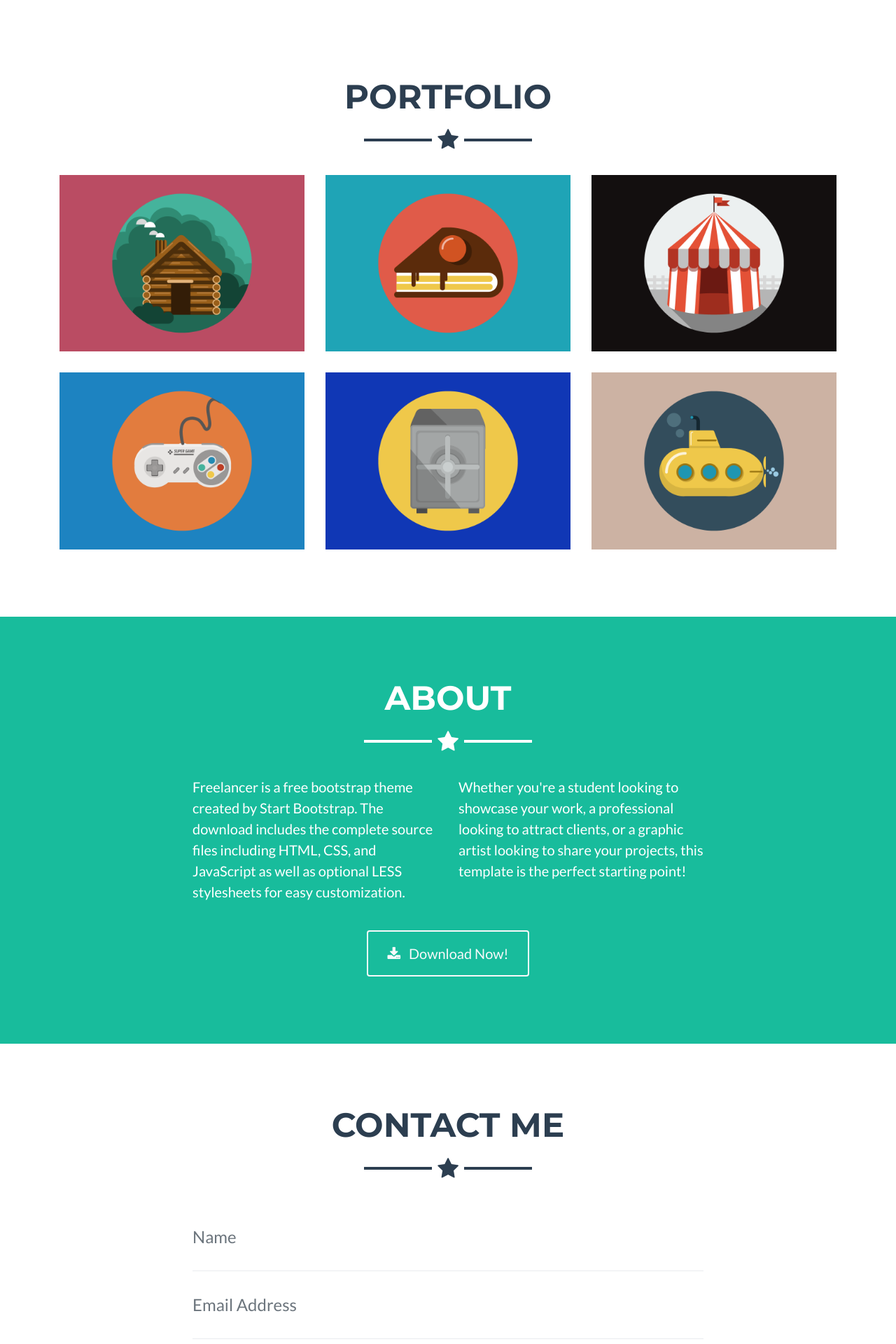
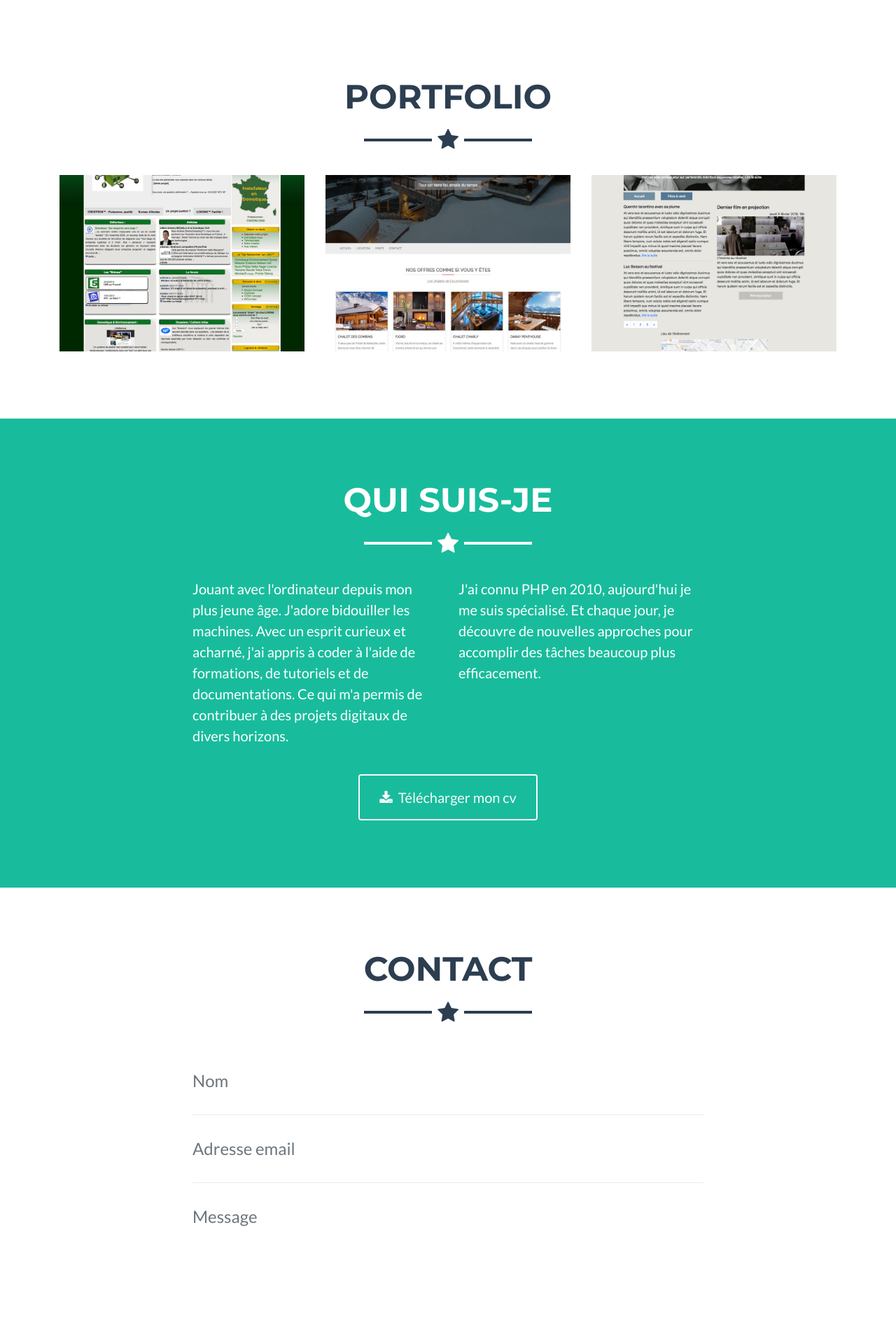
Before and after one commit to barthelemy-ehui/blog_oc, a PHP site: template app/views/front/index.twig in a window 1280 px wide. Shown: the part 980-2900 px from the top of the page at 70% size. Run offline with PHP 8.4, Linux system fonts and the light colour scheme; the template is opened without the code that fills it, so the values that code supplies are empty; some libraries are stand-ins or nearby versions.

Commit message:
update front content

```diff
--- a/app/views/admin/layout.twig
+++ b/app/views/admin/layout.twig
@@ -23,7 +23,7 @@
 {% block navigation %}
 <div class="content-wrapper">
     <nav class="navbar navbar-expand-lg navbar-dark bg-dark fixed-top" id="mainNav">
-        <a class="navbar-brand" href="index.html">Blog</a>
+        <a class="navbar-brand" href="index.html">Blog</a><span class="text-white">Vous êtes connecté en tant que: {{ user.firstname }}</span>
         <button class="navbar-toggler navbar-toggler-right" type="button" data-toggle="collapse" data-target="#navbarResponsive" aria-controls="navbarResponsive" aria-expanded="false" aria-label="Toggle navigation">
             <span class="navbar-toggler-icon"></span>
         </button>
--- a/app/views/front/index.twig
+++ b/app/views/front/index.twig
@@ -1,13 +1,12 @@
 {% extends 'front/layout.twig'%}
-{% block title %}Connexion{% endblock %}
 {% block head %}
+    <title>Développeur PHP/Symfony</title>
+    <meta description="Développeur PHP depuis 2010"/>
     {{ parent() }}
 {% endblock %}
 
 {% block content %}
-
     {% include 'front/navigation.twig' %}
-
     <!-- Header -->
     <header class="masthead bg-primary text-white text-center">
         <div class="container">
@@ -24,11 +23,20 @@
             <h2 class="text-center text-uppercase text-secondary mb-0">Blog</h2>
             <hr class="star-dark mb-5"/>
             <div class="row">
-                    <!-- Afficher seulement les 3 derniers articles -->
+                {% for post in posts %}
+                    <div class="col-md-4">
+                        <div class="media">
+                            <div class="media-body">
+                                <h4 class="media-heading">{{ post.title }}</h4>
+                                {{ post.description }}
+                                <a href="/post/{{ post.slug }}">...Lire la suite</a>
+                            </div>
+                        </div>
+                    </div>
+                {% endfor %}
             </div>
         </div>
     </section>
-
 
     <!-- Portfolio Grid Section -->
     <section class="portfolio" id="portfolio">
@@ -36,6 +44,7 @@
             <h2 class="text-center text-uppercase text-secondary mb-0">Portfolio</h2>
             <hr class="star-dark mb-5">
             <div class="row">
+
                 <div class="col-md-6 col-lg-4">
                     <a class="portfolio-item d-block mx-auto" href="#portfolio-modal-1">
                         <div class="portfolio-item-caption d-flex position-absolute h-100 w-100">
@@ -43,9 +52,10 @@
                                 <i class="fa fa-search-plus fa-3x"></i>
                             </div>
                         </div>
-                        <img class="img-fluid" src="/assets/front/img/portfolio/cabin.png" alt="">
+                        <img class="img-fluid" src="/assets/front/img/portfolio/small/lamaisondomotique900650.png" alt="La maison domotique">
                     </a>
                 </div>
+
                 <div class="col-md-6 col-lg-4">
                     <a class="portfolio-item d-block mx-auto" href="#portfolio-modal-2">
                         <div class="portfolio-item-caption d-flex position-absolute h-100 w-100">
@@ -53,9 +63,10 @@
                                 <i class="fa fa-search-plus fa-3x"></i>
                             </div>
                         </div>
-                        <img class="img-fluid" src="/assets/front/img/portfolio/cake.png" alt="">
+                        <img class="img-fluid" src="/assets/front/img/portfolio/small/agenceimmobilièrealliantdouceuretconfort900650.jpeg" alt="agence immobilière fictive">
                     </a>
                 </div>
+
                 <div class="col-md-6 col-lg-4">
                     <a class="portfolio-item d-block mx-auto" href="#portfolio-modal-3">
                         <div class="portfolio-item-caption d-flex position-absolute h-100 w-100">
@@ -63,39 +74,10 @@
                                 <i class="fa fa-search-plus fa-3x"></i>
                             </div>
                         </div>
-                        <img class="img-fluid" src="/assets/front/img/portfolio/circus.png" alt="">
+                        <img class="img-fluid" src="/assets/front/img/portfolio/small/festivaldesFilmsdePleinAir900650.png" alt="Festival films pleins air">
                     </a>
                 </div>
-                <div class="col-md-6 col-lg-4">
-                    <a class="portfolio-item d-block mx-auto" href="#portfolio-modal-4">
-                        <div class="portfolio-item-caption d-flex position-absolute h-100 w-100">
-                            <div class="portfolio-item-caption-content my-auto w-100 text-center text-white">
-                                <i class="fa fa-search-plus fa-3x"></i>
-                            </div>
-                        </div>
-                        <img class="img-fluid" src="/assets/front/img/portfolio/game.png" alt="">
-                    </a>
-                </div>
-                <div class="col-md-6 col-lg-4">
-                    <a class="portfolio-item d-block mx-auto" href="#portfolio-modal-5">
-                        <div class="portfolio-item-caption d-flex position-absolute h-100 w-100">
-                            <div class="portfolio-item-caption-content my-auto w-100 text-center text-white">
-                                <i class="fa fa-search-plus fa-3x"></i>
-                            </div>
-                        </div>
-                        <img class="img-fluid" src="/assets/front/img/portfolio/safe.png" alt="">
-                    </a>
-                </div>
-                <div class="col-md-6 col-lg-4">
-                    <a class="portfolio-item d-block mx-auto" href="#portfolio-modal-6">
-                        <div class="portfolio-item-caption d-flex position-absolute h-100 w-100">
-                            <div class="portfolio-item-caption-content my-auto w-100 text-center text-white">
-                                <i class="fa fa-search-plus fa-3x"></i>
-                            </div>
-                        </div>
-                        <img class="img-fluid" src="/assets/front/img/portfolio/submarine.png" alt="">
-                    </a>
-                </div>
+
             </div>
         </div>
     </section>
@@ -103,20 +85,19 @@
     <!-- About Section -->
     <section class="bg-primary text-white mb-0" id="about">
         <div class="container">
-            <h2 class="text-center text-uppercase text-white">About</h2>
+            <h2 class="text-center text-uppercase text-white">qui suis-je</h2>
             <hr class="star-light mb-5">
             <div class="row">
                 <div class="col-lg-4 ml-auto">
-                    <p class="lead">Freelancer is a free bootstrap theme created by Start Bootstrap. The download includes the complete source files including HTML, CSS, and JavaScript as well as optional LESS stylesheets for easy customization.</p>
+                    <p class="lead">Jouant avec l'ordinateur depuis mon plus jeune âge. J'adore bidouiller les machines. Avec un esprit curieux et acharné, j'ai appris à coder à l'aide de formations, de tutoriels et de documentations. Ce qui m'a permis de contribuer à des projets digitaux de divers horizons.</p>
                 </div>
                 <div class="col-lg-4 mr-auto">
-                    <p class="lead">Whether you're a student looking to showcase your work, a professional looking to attract clients, or a graphic artist looking to share your projects, this template is the perfect starting point!</p>
+                    <p class="lead">J'ai connu PHP en 2010, aujourd'hui je me suis spécialisé. Et chaque jour, je découvre de nouvelles approches pour accomplir des tâches beaucoup plus efficacement.</p>
                 </div>
             </div>
             <div class="text-center mt-4">
-                <a class="btn btn-xl btn-outline-light" href="#">
-                    <i class="fa fa-download mr-2"></i>
-                    Download Now!
+                <a class="btn btn-xl btn-outline-light" href="/storage/barthelemyehui.pdf" download>
+                    <i class="fa fa-download mr-2"></i>Télécharger mon cv
                 </a>
             </div>
         </div>
@@ -125,45 +106,38 @@
     <!-- Contact Section -->
     <section id="contact">
         <div class="container">
-            <h2 class="text-center text-uppercase text-secondary mb-0">Contact Me</h2>
+            <h2 class="text-center text-uppercase text-secondary mb-0">Contact</h2>
             <hr class="star-dark mb-5">
             <div class="row">
                 <div class="col-lg-8 mx-auto">
                     <!-- To configure the contact form email address, go to mail/contact_me.php and update the email address in the PHP file on line 19. -->
                     <!-- The form should work on most web servers, but if the form is not working you may need to configure your web server differently. -->
-                    <form name="sentMessage" id="contactForm" novalidate="novalidate">
+                    <form name="sentMessage" action="/send/email" id="contactForm" novalidate="novalidate">
                         <div class="control-group">
                             <div class="form-group floating-label-form-group controls mb-0 pb-2">
-                                <label>Name</label>
-                                <input class="form-control" id="name" type="text" placeholder="Name" required="required" data-validation-required-message="Please enter your name.">
+                                <label>Nom</label>
+                                <input class="form-control" id="name" type="text" placeholder="Nom" required="required" data-validation-required-message="Nom requis">
                                 <p class="help-block text-danger"></p>
                             </div>
                         </div>
                         <div class="control-group">
                             <div class="form-group floating-label-form-group controls mb-0 pb-2">
-                                <label>Email Address</label>
-                                <input class="form-control" id="email" type="email" placeholder="Email Address" required="required" data-validation-required-message="Please enter your email address.">
-                                <p class="help-block text-danger"></p>
-                            </div>
-                        </div>
-                        <div class="control-group">
-                            <div class="form-group floating-label-form-group controls mb-0 pb-2">
-                                <label>Phone Number</label>
-                                <input class="form-control" id="phone" type="tel" placeholder="Phone Number" required="required" data-validation-required-message="Please enter your phone number.">
+                                <label>Adresse Email</label>
+                                <input class="form-control" id="email" type="email" placeholder="Adresse email" required="required" data-validation-required-message="Adresse email requis">
                                 <p class="help-block text-danger"></p>
                             </div>
                         </div>
                         <div class="control-group">
                             <div class="form-group floating-label-form-group controls mb-0 pb-2">
                                 <label>Message</label>
-                                <textarea class="form-control" id="message" rows="5" placeholder="Message" required="required" data-validation-required-message="Please enter a message."></textarea>
+                                <textarea class="form-control" id="message" rows="5" placeholder="Message" required="required" data-validation-required-message="Message requis"></textarea>
                                 <p class="help-block text-danger"></p>
                             </div>
                         </div>
                         <br>
                         <div id="success"></div>
                         <div class="form-group">
-                            <button type="submit" class="btn btn-primary btn-xl" id="sendMessageButton">Send</button>
+                            <button type="submit" class="btn btn-primary btn-xl" id="sendMessageButton">Envoyer</button>
                         </div>
                     </form>
                 </div>
@@ -183,13 +157,14 @@
             <div class="container text-center">
                 <div class="row">
                     <div class="col-lg-8 mx-auto">
-                        <h2 class="text-secondary text-uppercase mb-0">Project Name</h2>
+                        <h2 class="text-secondary text-uppercase mb-0">Remake de la Maison Domotique - 2010</h2>
                         <hr class="star-dark mb-5">
-                        <img class="img-fluid mb-5" src="/assets/front/img/portfolio/cabin.png" alt="">
-                        <p class="mb-5">Lorem ipsum dolor sit amet, consectetur adipisicing elit. Mollitia neque assumenda ipsam nihil, molestias magnam, recusandae quos quis inventore quisquam velit asperiores, vitae? Reprehenderit soluta, eos quod consequuntur itaque. Nam.</p>
+                        <img class="img-fluid mb-5" src="/assets/front/img/portfolio/big/LaMaisondelaDomotique.png" alt="la maison domotique">
+                        <p class="mb-5">Réalisé durant mon stage en 2010
+                            <a href="http://www.maison-domotique.com/" target="_blank">Maison domotique.fr</a></p>
                         <a class="btn btn-primary btn-lg rounded-pill portfolio-modal-dismiss" href="#">
                             <i class="fa fa-close"></i>
-                            Close Project</a>
+                            Fermer la fenêtre</a>
                     </div>
                 </div>
             </div>
@@ -205,13 +180,14 @@
             <div class="container text-center">
                 <div class="row">
                     <div class="col-lg-8 mx-auto">
-                        <h2 class="text-secondary text-uppercase mb-0">Project Name</h2>
+                        <h2 class="text-secondary text-uppercase mb-0">Chalet & Caviar - 2018</h2>
                         <hr class="star-dark mb-5">
-                        <img class="img-fluid mb-5" src="/assets/front/img/portfolio/cake.png" alt="">
-                        <p class="mb-5">Lorem ipsum dolor sit amet, consectetur adipisicing elit. Mollitia neque assumenda ipsam nihil, molestias magnam, recusandae quos quis inventore quisquam velit asperiores, vitae? Reprehenderit soluta, eos quod consequuntur itaque. Nam.</p>
+                        <img class="img-fluid mb-5" src="/assets/front/img/portfolio/big/agenceimmobilièrealliantdouceuretconfort.jpg" alt="Agence immobilière">
+                        <p class="mb-5">Réalisé durant ma formation OpenClassRoom 2018 avec Wordpress
+                            <a href="http://www.barthelemyehui.fr/chaletetcaviar/" target="_blank">Chalet & Caviar</a></p>
                         <a class="btn btn-primary btn-lg rounded-pill portfolio-modal-dismiss" href="#">
                             <i class="fa fa-close"></i>
-                            Close Project</a>
+                            Fermer la fenêtre</a>
                     </div>
                 </div>
             </div>
@@ -227,79 +203,14 @@
             <div class="container text-center">
                 <div class="row">
                     <div class="col-lg-8 mx-auto">
-                        <h2 class="text-secondary text-uppercase mb-0">Project Name</h2>
+                        <h2 class="text-secondary text-uppercase mb-0">Festival des Films de Plein Air - 2018</h2>
                         <hr class="star-dark mb-5">
-                        <img class="img-fluid mb-5" src="/assets/front/img/portfolio/circus.png" alt="">
-                        <p class="mb-5">Lorem ipsum dolor sit amet, consectetur adipisicing elit. Mollitia neque assumenda ipsam nihil, molestias magnam, recusandae quos quis inventore quisquam velit asperiores, vitae? Reprehenderit soluta, eos quod consequuntur itaque. Nam.</p>
+                        <img class="img-fluid mb-5" src="/assets/front/img/portfolio/big/FestivaldesFilmsdePleinAir.png" alt="">
+                        <p class="mb-5">Réalisé durant ma formation OpenClassRoom 2018 avec bootstrap
+                            <a href="http://www.barthelemyehui.fr/FestivaldesFilmsdePleinAir/" target="_blank">Festival des Films de Plein Air</a></p>
                         <a class="btn btn-primary btn-lg rounded-pill portfolio-modal-dismiss" href="#">
                             <i class="fa fa-close"></i>
-                            Close Project</a>
-                    </div>
-                </div>
-            </div>
-        </div>
-    </div>
-
-    <!-- Portfolio Modal 4 -->
-    <div class="portfolio-modal mfp-hide" id="portfolio-modal-4">
-        <div class="portfolio-modal-dialog bg-white">
-            <a class="close-button d-none d-md-block portfolio-modal-dismiss" href="#">
-                <i class="fa fa-3x fa-times"></i>
-            </a>
-            <div class="container text-center">
-                <div class="row">
-                    <div class="col-lg-8 mx-auto">
-                        <h2 class="text-secondary text-uppercase mb-0">Project Name</h2>
-                        <hr class="star-dark mb-5">
-                        <img class="img-fluid mb-5" src="/assets/front/img/portfolio/game.png" alt="">
-                        <p class="mb-5">Lorem ipsum dolor sit amet, consectetur adipisicing elit. Mollitia neque assumenda ipsam nihil, molestias magnam, recusandae quos quis inventore quisquam velit asperiores, vitae? Reprehenderit soluta, eos quod consequuntur itaque. Nam.</p>
-                        <a class="btn btn-primary btn-lg rounded-pill portfolio-modal-dismiss" href="#">
-                            <i class="fa fa-close"></i>
-                            Close Project</a>
-                    </div>
-                </div>
-            </div>
-        </div>
-    </div>
-
-    <!-- Portfolio Modal 5 -->
-    <div class="portfolio-modal mfp-hide" id="portfolio-modal-5">
-        <div class="portfolio-modal-dialog bg-white">
-            <a class="close-button d-none d-md-block portfolio-modal-dismiss" href="#">
-                <i class="fa fa-3x fa-times"></i>
-            </a>
-            <div class="container text-center">
-                <div class="row">
-                    <div class="col-lg-8 mx-auto">
-                        <h2 class="text-secondary text-uppercase mb-0">Project Name</h2>
-                        <hr class="star-dark mb-5">
-                        <img class="img-fluid mb-5" src="/assets/front/img/portfolio/safe.png" alt="">
-                        <p class="mb-5">Lorem ipsum dolor sit amet, consectetur adipisicing elit. Mollitia neque assumenda ipsam nihil, molestias magnam, recusandae quos quis inventore quisquam velit asperiores, vitae? Reprehenderit soluta, eos quod consequuntur itaque. Nam.</p>
-                        <a class="btn btn-primary btn-lg rounded-pill portfolio-modal-dismiss" href="#">
-                            <i class="fa fa-close"></i>
-                            Close Project</a>
-                    </div>
-                </div>
-            </div>
-        </div>
-    </div>
-
-    <!-- Portfolio Modal 6 -->
-    <div class="portfolio-modal mfp-hide" id="portfolio-modal-6">
-        <div class="portfolio-modal-dialog bg-white">
-            <a class="close-button d-none d-md-block portfolio-modal-dismiss" href="#">
-                <i class="fa fa-3x fa-times"></i>
-            </a>
-            <div class="container text-center">
-                <div class="row">
-                    <div class="col-lg-8 mx-auto">
-                        <h2 class="text-secondary text-uppercase mb-0">Project Name</h2>
-                        <hr class="star-dark mb-5">
-                        <img class="img-fluid mb-5" src="/assets/front/img/portfolio/submarine.png" alt="">
-                        <p class="mb-5">Lorem ipsum dolor sit amet, consectetur adipisicing elit. Mollitia neque assumenda ipsam nihil, molestias magnam, recusandae quos quis inventore quisquam velit asperiores, vitae? Reprehenderit soluta, eos quod consequuntur itaque. Nam.</p>
-                        <a class="btn btn-primary btn-lg rounded-pill portfolio-modal-dismiss" href="#">
-                            <i class="fa fa-close"></i>
-                            Close Project</a>
+                            Fermer la fenêtre</a>
                     </div>
                 </div>
             </div>
--- a/app/views/front/layout.twig
+++ b/app/views/front/layout.twig
@@ -18,11 +18,11 @@
     <!-- Custom styles for this template -->
     <link href="/assets/front/css/freelancer.min.css" rel="stylesheet">
     {% block head %}
-        <title>Développeur PHP/Symfony</title>
         <style type="text/css">
             .spaceFromMargin {
-                margin-top: 120px;
+                margin-top: 20px;
             }
+
         </style>
     {% endblock %}
 </head>
```
Also changed, not shown: app/repositories/PostRepository.php (+27 -4 lines), public/assets/front/img/portfolio/big/FestivaldesFilmsdePleinAir.png (added), public/assets/front/img/portfolio/big/LaMaisondelaDomotique.png (added), public/assets/front/img/portfolio/big/agenceimmobilièrealliantdouceuretconfort.jpg (added), public/assets/front/img/portfolio/cabin.png (deleted), public/assets/front/img/portfolio/cake.png (deleted), public/assets/front/img/portfolio/circus.png (deleted), public/assets/front/img/portfolio/game.png (deleted), public/assets/front/img/portfolio/safe.png (deleted), public/assets/front/img/portfolio/small/agenceimmobilièrealliantdouceuretconfort900650.jpeg (added), public/assets/front/img/portfolio/small/festivaldesFilmsdePleinAir900650.png (added), public/assets/front/img/portfolio/small/lamaisondomotique900650.png (added), public/assets/front/img/portfolio/submarine.png (deleted), public/assets/front/js/contact_me.js, 1 other file.
